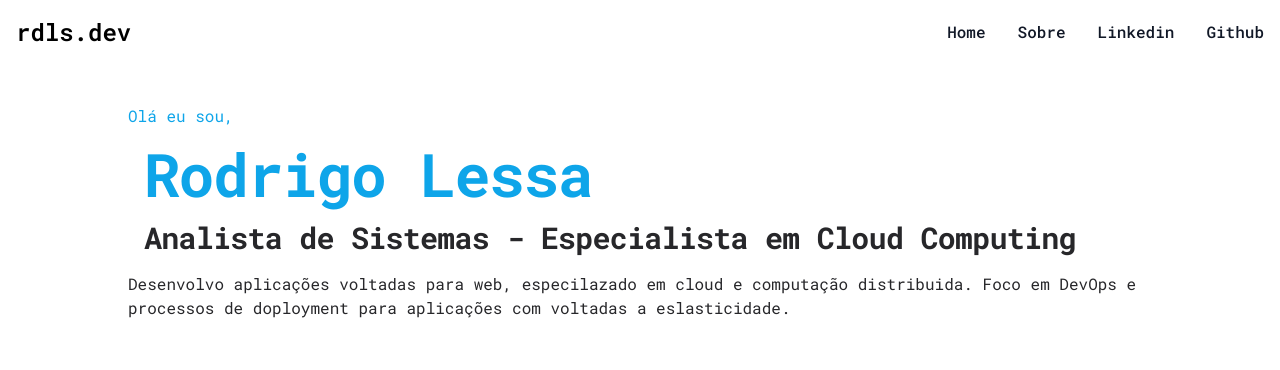
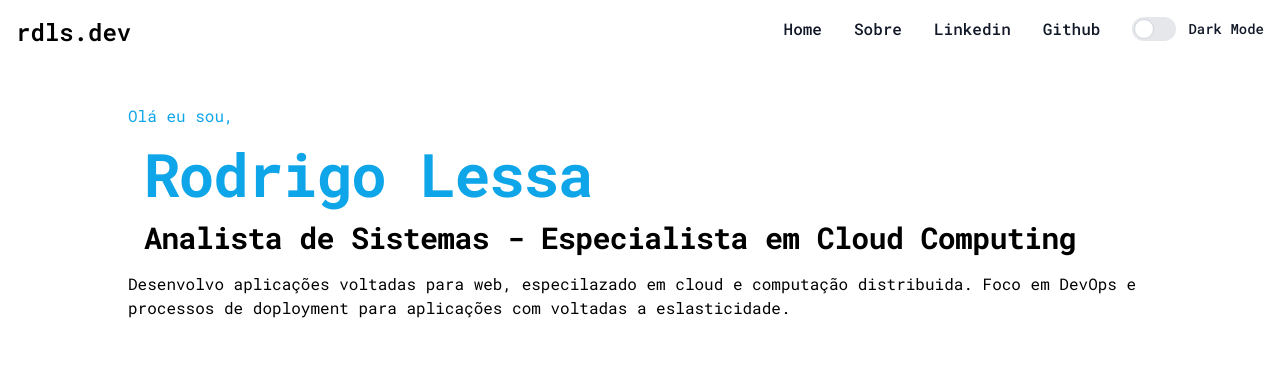
Before and after one commit to rodlessa/vite-portfolio, a Nuxt app: page / in a window 1280 px wide. Shown: the top 370 px of the page. Built offline with nearby package versions, Linux system fonts and the light colour scheme.

Commit message:
add dark mode

```diff
--- a/assets/css/main.css
+++ b/assets/css/main.css
@@ -11,17 +11,24 @@ body{
    font-optical-sizing: auto;
 
 }
+body.dark{
+    background-color: #31363F;
+    color:aliceblue;
+}
+
 .info-block{
     background-color: rgb(236, 236, 236);
     border-radius: 1em;
     position: relative;
-    transition: 1s;
+    transition: 0.5s;
 }
 .info-block:hover{
-    border: 1px rgb(85, 108, 240) solid;
-    background-color: rgb(255, 255, 255);
+    border: 2px rgb(85, 108, 240) solid;
     transform: translateY(-10px);
     img{
         opacity:0.5;
     }
 }
+.info-block.dark{
+    background: #52585f;
+}
--- a/components/NavBar.vue
+++ b/components/NavBar.vue
@@ -25,7 +25,16 @@
             <li>
               <a href="https://github.com/rodlessa" class="block py-2 px-3 text-gray-900 rounded hover:bg-gray-100 md:hover:bg-transparent md:border-0 md:hover:text-blue-700 md:p-0 dark:text-white md:dark:hover:text-blue-500 dark:hover:bg-gray-700 dark:hover:text-white md:dark:hover:bg-transparent">Github</a>
             </li>
+            <li>
+              <label class="inline-flex items-center cursor-pointer">
+  <input type="checkbox" value="" @change="darkMode" class="sr-only peer" id="darkModeToggle">
+  <div class="relative w-11 h-6 bg-gray-200 peer-focus:outline-none peer-focus:ring-4 peer-focus:ring-blue-300 dark:peer-focus:ring-blue-800 rounded-full peer dark:bg-gray-700 peer-checked:after:translate-x-full rtl:peer-checked:after:-translate-x-full peer-checked:after:border-white after:content-[''] after:absolute after:top-[2px] after:start-[2px] after:bg-white after:border-gray-300 after:border after:rounded-full after:h-5 after:w-5 after:transition-all dark:border-gray-600 peer-checked:bg-blue-600"></div>
+  <span class="ms-3 text-sm font-medium text-gray-900 dark:text-gray-300">Dark Mode</span>
+</label>
+
+            </li>
           </ul>
+
         </div>
       </div>
     </nav>
@@ -39,7 +48,25 @@ export default {
     toggleMenu() {
       const menu = document.getElementById('menu');
       menu.classList.toggle("hidden");
+    },
+    darkMode() {
+  const body = document.body;
+  const infoblock = document.getElementsByClassName("info-block");
+  const darkModeToggle = document.getElementById('darkModeToggle');
+
+  if (darkModeToggle.checked) {
+    body.classList.add('dark');
+    for (let i = 0; i < infoblock.length; i++) {
+      infoblock[i].classList.add('dark');
+    }
+  } else {
+    body.classList.remove('dark');
+    for (let i = 0; i < infoblock.length; i++) {
+      infoblock[i].classList.remove('dark');
     }
   }
 }
+
+  }
+}
 </script>
--- a/components/mainContent.vue
+++ b/components/mainContent.vue
@@ -2,8 +2,8 @@
     <div class="max-w-3xl mx-auto px-4 sm:px-6 xl:max-w-5xl xl:px-0 mt-10 space-y-4 ">
         <p class="text-sky-500	">Olá eu sou,</p>
 <h1 class="text-sky-500 text-3xl leading-9 font-extrabold tracking-tight sm:text-4xl sm:leading-10 md:text-6xl md:leading-14 px-4">Rodrigo Lessa</h1>
-<h3 class="text-zinc-800 text-xl leading-9 font-extrabold text-gray-300 tracking-tight sm:text-4xl sm:leading-10 md:text-3xl md:leading-14 px-4 ">Analista de Sistemas - Especialista em Cloud Computing</h3>
-<p class="nota text-zinc-800 m-0">Desenvolvo aplicações voltadas para web, especilazado em cloud e computação distribuida. Foco em DevOps e processos de doployment para aplicações com voltadas a eslasticidade.</p>
+<h3 class=" text-xl leading-9 font-extrabold tracking-tight sm:text-4xl sm:leading-10 md:text-3xl md:leading-14 px-4 ">Analista de Sistemas - Especialista em Cloud Computing</h3>
+<p class="nota  m-0">Desenvolvo aplicações voltadas para web, especilazado em cloud e computação distribuida. Foco em DevOps e processos de doployment para aplicações com voltadas a eslasticidade.</p>
 
 </div>
 </template>
```
